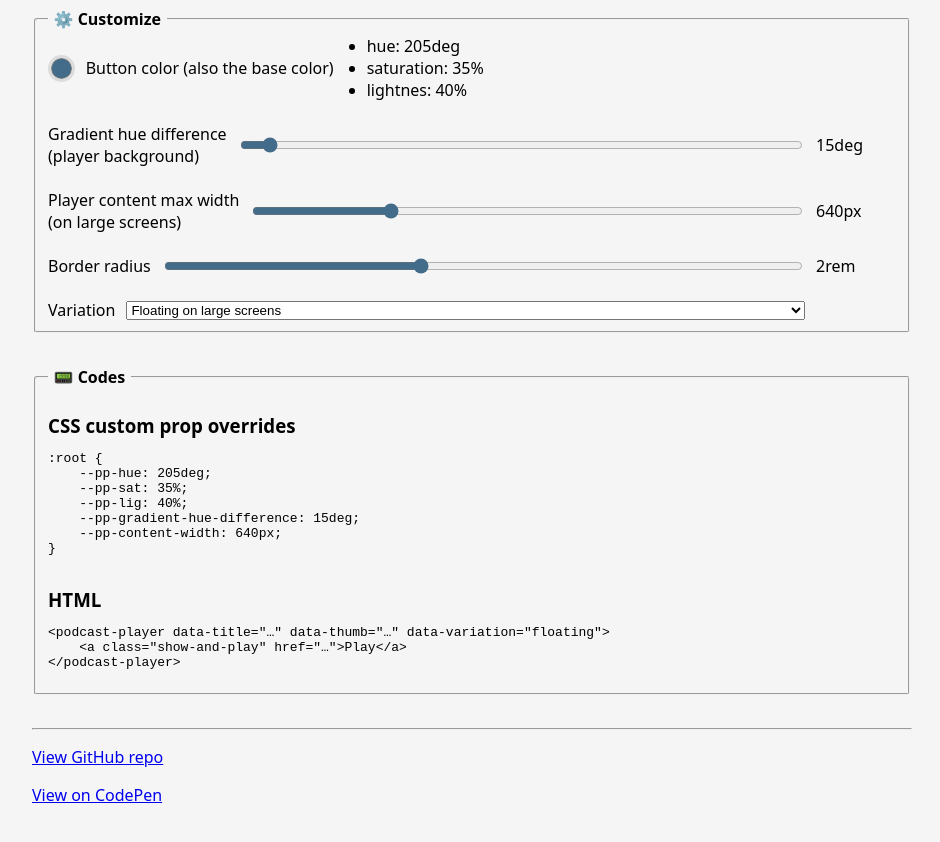
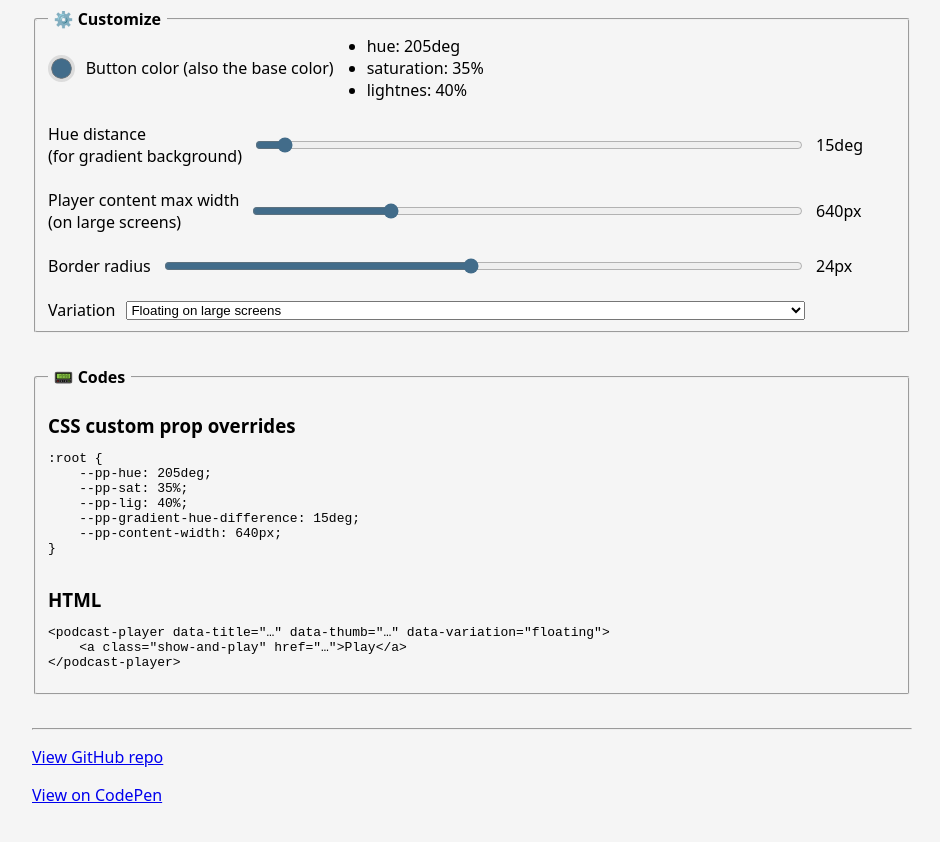
Before and after one commit to nonsalant/fixed-podcast-player, a website: page index.html in a window 1280 px wide. Shown: the part 1340-2182 px from the top of the page, without its empty margins (168-1108 px from the left). Drawn offline with Linux system fonts and the light colour scheme.

Commit message:
change border radius input units to pixels

```diff
--- a/index.html
+++ b/index.html
@@ -208,7 +208,7 @@
             </script>
 
             <label for="gradient-difference">
-                <span>Gradient hue difference<br> (player background)</span>
+                <span>Hue distance<br> (for gradient background)</span>
                 <input type="range" id="gradient-difference" min="0" max="360" step="1" value="15"
                 oninput="document.documentElement.style.setProperty('--pp-gradient-hue-difference', this.value + 'deg');
                 this.nextElementSibling.innerText = this.value + 'deg';">
@@ -225,10 +225,10 @@
 
             <label for="border-radius">
                 <span>Border radius</span>
-                <input type="range" id="border-radius" min="0" max="5" step="0.05" value="2"
-                oninput="document.documentElement.style.setProperty('--pp-radius', this.value + 'rem');
-                this.nextElementSibling.innerText = this.value + 'rem';">
-                <output>2rem</output>
+                <input type="range" id="border-radius" min="0" max="50" step="1" value="24"
+                oninput="document.documentElement.style.setProperty('--pp-radius', this.value + 'px');
+                this.nextElementSibling.innerText = this.value + 'px';">
+                <output>24px</output>
             </label>
 
             <label for="variation">
```
